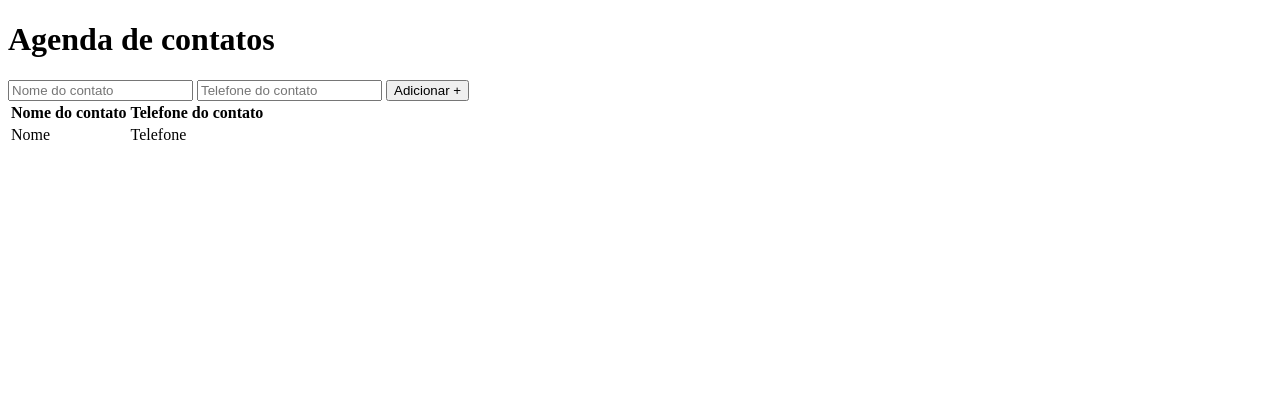
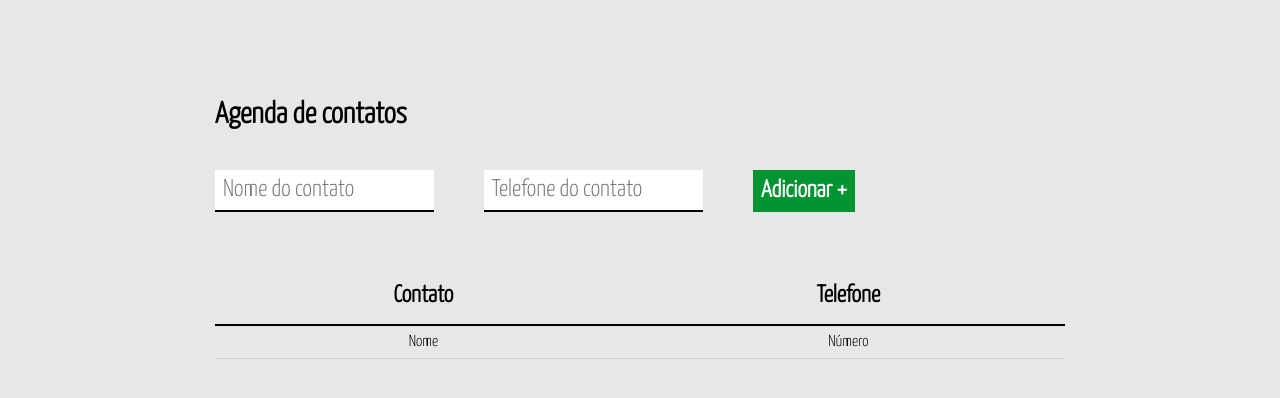
Before and after one commit to braianfernandes/Projeto-dois, a plain HTML site: page index.html in a window 1280 px wide. Drawn offline with Linux system fonts and the light colour scheme.

Commit message:
Construindo o projeto

```diff
--- a/index.html
+++ b/index.html
@@ -5,8 +5,13 @@
     <meta http-equiv="X-UA-Compatible" content="IE=edge">
     <meta name="viewport" content="width=device-width, initial-scale=1.0">
     <title>Agenda de contatos</title>
+    <link rel="preconnect" href="https://fonts.googleapis.com">
+    <link rel="preconnect" href="https://fonts.gstatic.com" crossorigin>
+    <link href="https://fonts.googleapis.com/css2?family=Anton&family=Roboto:wght@400;700&family=Yanone+Kaffeesatz:wght@300&display=swap" rel="stylesheet">
+    <link rel="stylesheet" href="./main.css">
 </head>
 <body>
+    <div class="container">
         <header>
             <h1>Agenda de contatos</h1>
         </header>
@@ -15,14 +20,14 @@
             <input type="number" required placeholder="Telefone do contato" />
             <button type="submit">Adicionar +</button>
         </form>
-    <table>
+        <table cellspacing="0">
             <thead>
                 <tr>
                     <th>
-                    Nome do contato
+                        Contato
                     </th>
                     <th>
-                    Telefone do contato
+                        Telefone
                     </th>
                 </tr>
             </thead>
@@ -32,10 +37,11 @@
                         Nome
                     </td>
                     <td>
-                    Telefone
+                        Número
                     </td>
                 </tr>
             </tbody>
         </table>
+    </div>
 </body>
 </html>
--- a/main.css
+++ b/main.css
@@ -1,3 +1,74 @@
 * {
+    margin: 0;
+    padding: 0;
+    box-sizing: border-box;
+    font-family: 'Anton', sans-serif;
+    font-family: 'Roboto', sans-serif;
+    font-family: 'Yanone Kaffeesatz', sans-serif;
+}
 
+body {
+    background-color: #e7e7e7;
+    padding-top: 100px;
 }
+
+header {
+    display: flex;
+    align-items: center;
+    margin-bottom: 40px;
+}
+
+header h1 {
+    font-size: 30px;
+    font-weight: bold;
+}
+
+.container {
+    max-width: 850px;
+    width: 100%;
+    margin: 0 auto;
+}
+
+form button {
+    background-color: #009432;
+    color: #fff;
+    font-size: 24px;
+    font-weight: bold;
+    border: none;
+    cursor: pointer;
+    padding: 8px;
+}
+
+form input {
+    font-size: 24px;
+    background-color: #fff;
+    border: none;
+    border-bottom: 2px solid #000;
+    padding: 8px;
+}
+
+form {
+    display: flex;
+    max-width: 640px;
+    width: 100%;
+    justify-content: space-between;
+    margin-bottom: 56px;
+}
+
+table th {
+    border-bottom: 2px solid #000;
+    padding: 16px;
+    font-size: 24px;
+    font-weight: bold;
+}
+
+table {
+    width: 100%;
+}
+
+table td {
+    text-align: center;
+    font-size: 18 px;
+    padding: 8px 0;
+    border-bottom: 1px solid rgba(0, 0, 0, 0.1);
+}
```
Lines whose indentation alone changed are shown as unchanged.
